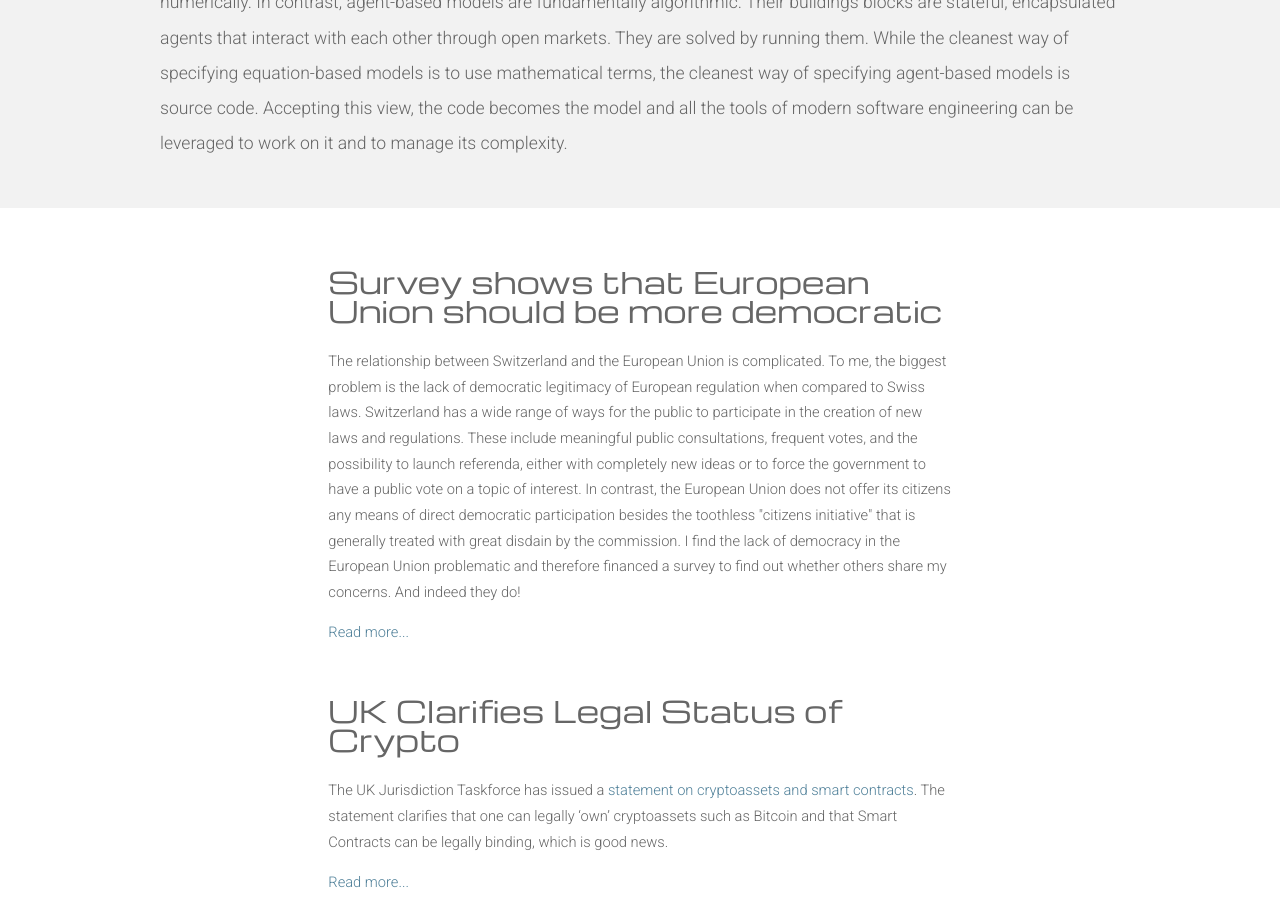
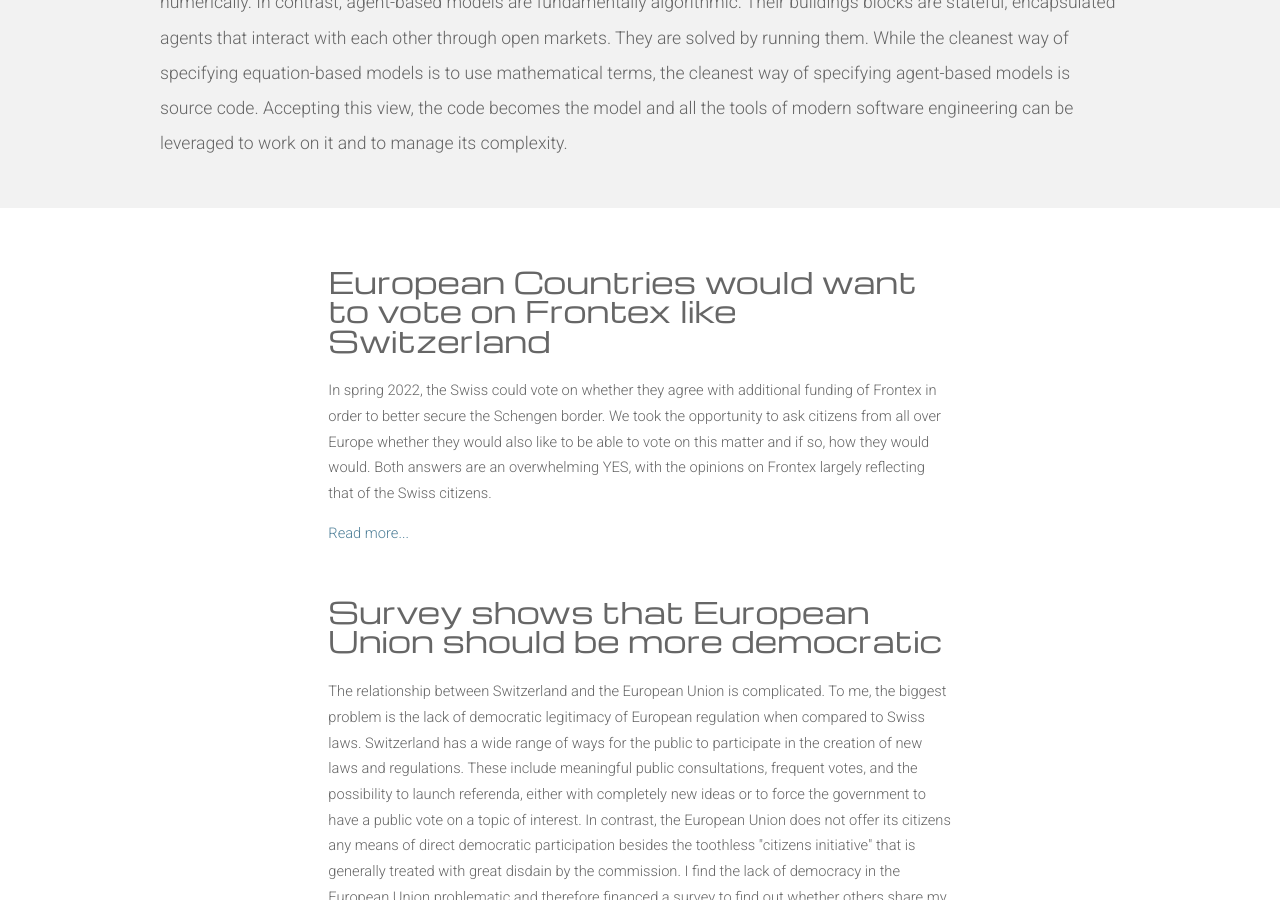
Before and after one commit to meisserecon/www, a Jekyll site: the page built from index.html, in a window 1280 px wide and 900 px high, scrolled down 631 px. Built offline with Jekyll 4.4.1, drawn with Linux system fonts in a browser that asks for light colours; nearby versions of some CDN libraries; library files that are not in the unit come from our copies; the list of posts is cut into pages by our own code; comment, search, counter and statistics services are not loaded; some of the changed text lies outside the part shown.

Commit message:
revise survey posts

```diff
--- /dev/null
+++ b/_posts/2022-05-17-eu-frontex.md
@@ -0,0 +1,18 @@
+---
+layout: post
+title: European Countries would want to vote on Frontex like Switzerland
+description: Meisser Economics financed a survey about how the Swiss and their neighbors preceive democracy in Switzerland and the European Union.
+---
+<p>
+In spring 2022, the Swiss could vote on whether they agree with additional funding of Frontex in order to better secure the Schengen border. We took the opportunity
+to ask citizens from all over Europe whether they would also like to be able to vote on this matter and if so, how they would would. Both answers are an overwhelming
+YES, with the opinions on Frontex largely reflecting that of the Swiss citizens.
+</p>
+
+<p>
+The report is available in
+<a href="../../../2022-Frontex-EN.pdf">English</a>,
+<a href="../../../2022-Frontex-DE.pdf">German</a>, and
+<a href="../../../2022-Frontex-FR.pdf">French</a>.
+<a href="../../../2022-05-17-NZZ.pdf">NZZ am Sonntag</a> covered it.
+</p>
```
Also changed, not shown: _posts/2021-11-14-eu-survey.md (+1 -1 lines), 10 other files.
